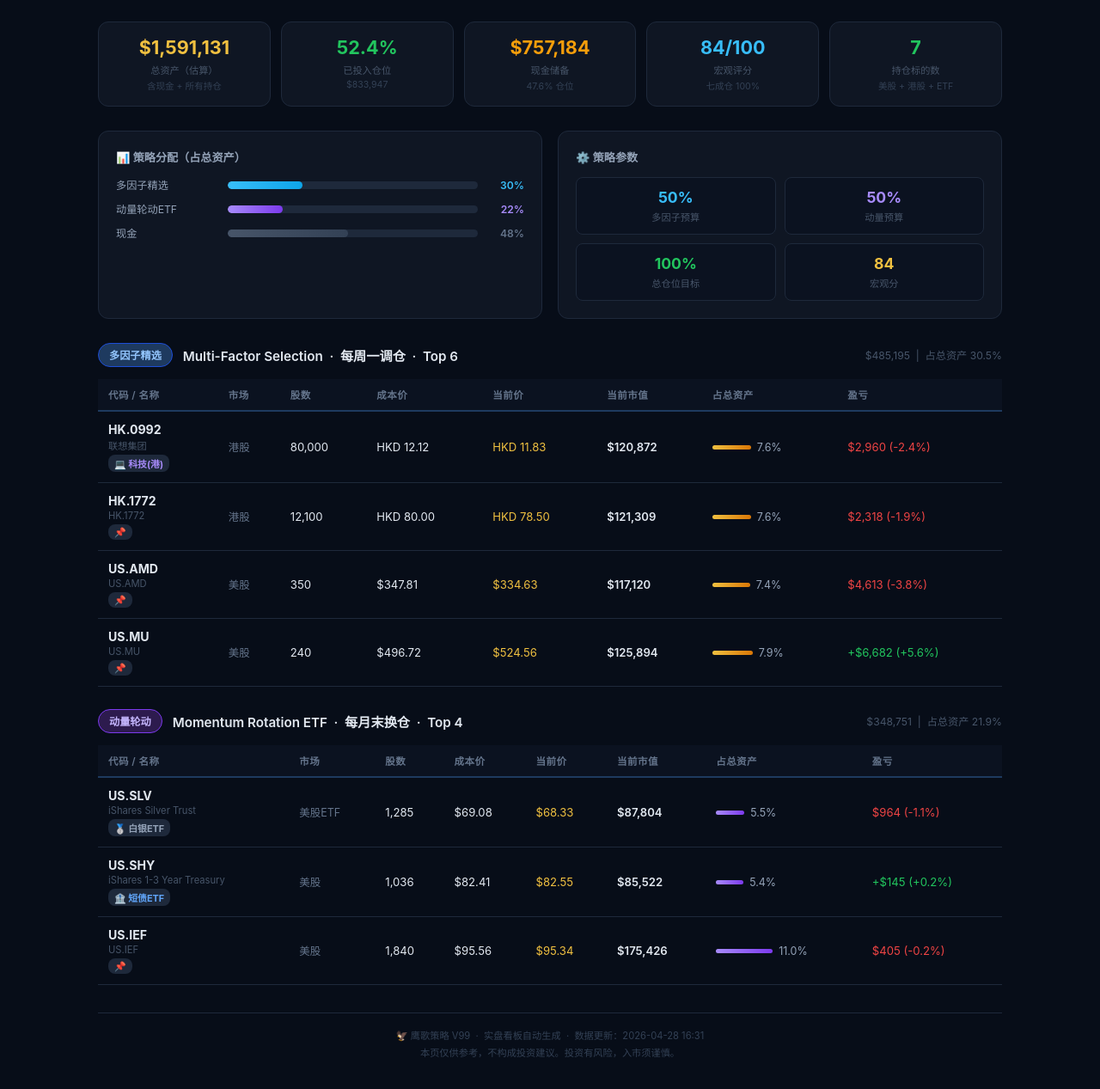
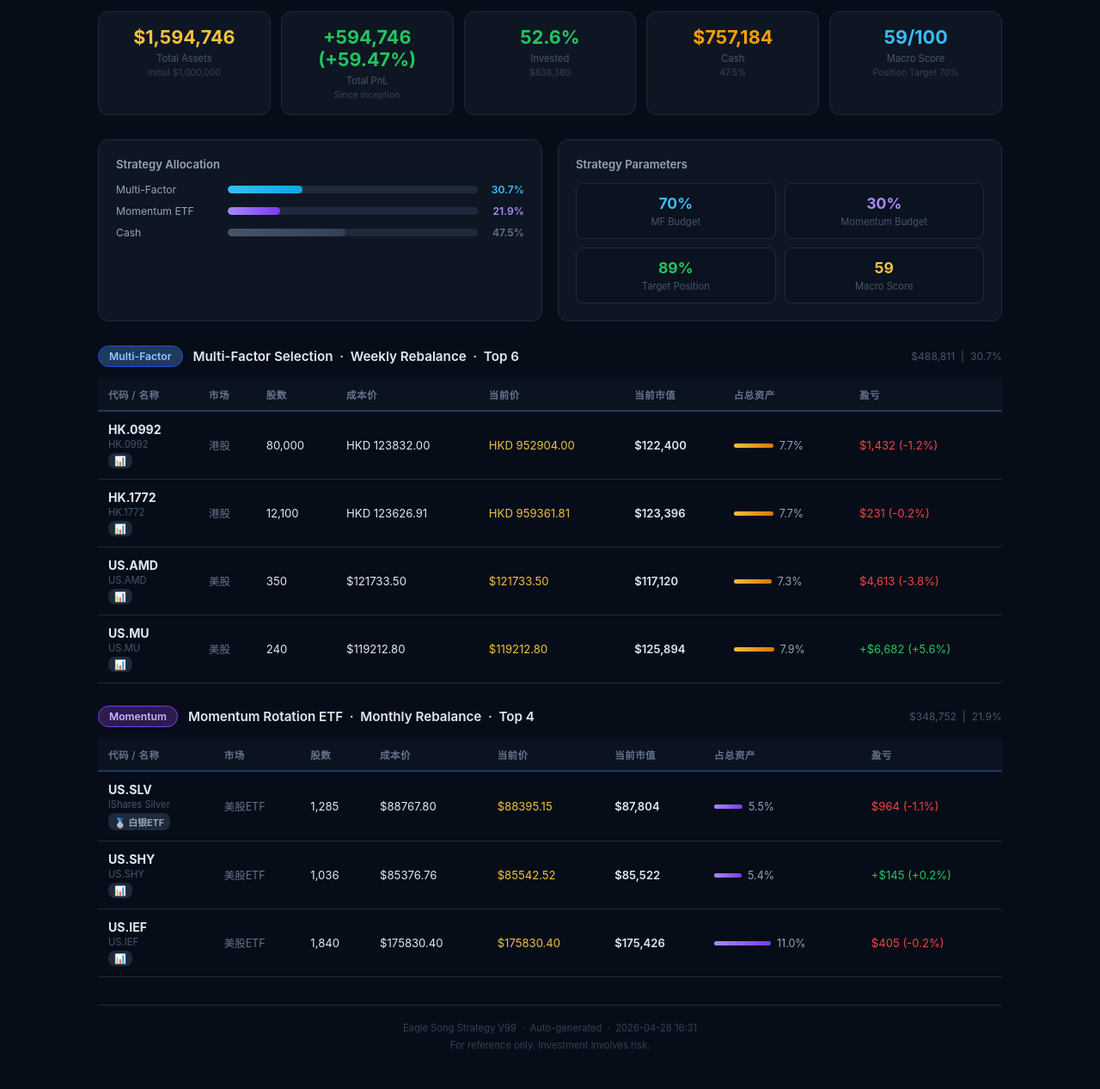
Before and after one commit to yingli0319-svg/eagle-eye-phi, a website: page portfolio.html in a window 1280 px wide. Shown: the part 151-1418 px from the top of the page at 86% size. Drawn offline with Linux system fonts and the light colour scheme.

Commit message:
Update portfolio 2026-04-28 16:31

```diff
--- a/portfolio.html
+++ b/portfolio.html
@@ -3,7 +3,7 @@
 <head>
 <meta charset="UTF-8">
 <meta name="viewport" content="width=device-width,initial-scale=1.0">
-<title>🦅 鹰歌V99 · 实盘持仓</title>
+<title>Eagle Song V99 - Portfolio</title>
 <style>
 *{margin:0;padding:0;box-sizing:border-box;}
 body{background:#070d18;color:#e2e8f0;font-family:'SF Pro Display',-apple-system,BlinkMacSystemFont,'Segoe UI',sans-serif;min-height:100vh;}
@@ -57,92 +57,89 @@ td{padding:12px 12px;font-size:0.82rem;}
 </head>
 <body>
 <div class="top-bar">
-  <div class="logo">🦅 鹰歌V99 · 实盘持仓看板</div>
-  <a href="/" class="back-btn">← 返回主页</a>
-  <div class="update-time">最后更新：2026-04-28 16:31 &nbsp;·&nbsp; 每交易日收盘后自动同步</div>
+  <div class="logo">Eagle Song V99 - Portfolio</div>
+  <a href="/" class="back-btn">&larr; Home</a>
+  <div class="update-time">Updated: 2026-04-28 16:31</div>
 </div>
 
 <div class="container">
-  <h1>实盘持仓明细</h1>
-  <div class="subtitle">Eagle Song Strategy V99 &nbsp;·&nbsp; 双策略：多因子精选 + 动量轮动 &nbsp;·&nbsp; 实盘起点 2026-03-28</div>
+  <h1>Portfolio Holdings</h1>
+  <div class="subtitle">Eagle Song Strategy V99 &nbsp;&middot;&nbsp; Multi-Factor + Momentum &nbsp;&middot;&nbsp; Since 2026-03-27</div>
 
-  <!-- 总资产概览 -->
   <div class="summary-grid">
     <div class="stat-card">
-      <div class="stat-val gold">$1,591,131</div>
-      <div class="stat-label">总资产（估算）</div>
-      <div class="stat-sub">含现金 + 所有持仓</div>
+      <div class="stat-val gold">$1,594,746</div>
+      <div class="stat-label">Total Assets</div>
+      <div class="stat-sub">Initial $1,000,000</div>
     </div>
     <div class="stat-card">
-      <div class="stat-val pos">52.4%</div>
-      <div class="stat-label">已投入仓位</div>
-      <div class="stat-sub">$833,947</div>
+      <div class="stat-val pos">+594,746 (+59.47%)</div>
+      <div class="stat-label">Total PnL</div>
+      <div class="stat-sub">Since inception</div>
+    </div>
+    <div class="stat-card">
+      <div class="stat-val pos">52.6%</div>
+      <div class="stat-label">Invested</div>
+      <div class="stat-sub">$838,380</div>
     </div>
     <div class="stat-card">
       <div class="stat-val warn">$757,184</div>
-      <div class="stat-label">现金储备</div>
-      <div class="stat-sub">47.6% 仓位</div>
+      <div class="stat-label">Cash</div>
+      <div class="stat-sub">47.5%</div>
     </div>
     <div class="stat-card">
-      <div class="stat-val" style="color:#38bdf8;">84/100</div>
-      <div class="stat-label">宏观评分</div>
-      <div class="stat-sub">七成仓 100%</div>
-    </div>
-    <div class="stat-card">
-      <div class="stat-val" style="color:#22c55e;">7</div>
-      <div class="stat-label">持仓标的数</div>
-      <div class="stat-sub">美股 + 港股 + ETF</div>
+      <div class="stat-val" style="color:#38bdf8;">59/100</div>
+      <div class="stat-label">Macro Score</div>
+      <div class="stat-sub">Position Target 70%</div>
     </div>
   </div>
 
-  <!-- 仓位分配 -->
   <div class="alloc-section">
     <div class="alloc-card">
-      <div class="alloc-title">📊 策略分配（占总资产）</div>
+      <div class="alloc-title">Strategy Allocation</div>
       <div class="alloc-bar-row">
-        <div class="alloc-label">多因子精选</div>
+        <div class="alloc-label">Multi-Factor</div>
         <div class="alloc-bar-bg"><div class="alloc-bar-fill" style="width:30%;background:linear-gradient(90deg,#38bdf8,#0ea5e9);"></div></div>
-        <div class="alloc-pct" style="color:#38bdf8;">30%</div>
+        <div class="alloc-pct" style="color:#38bdf8;">30.7%</div>
       </div>
       <div class="alloc-bar-row">
-        <div class="alloc-label">动量轮动ETF</div>
-        <div class="alloc-bar-bg"><div class="alloc-bar-fill" style="width:22%;background:linear-gradient(90deg,#a78bfa,#7c3aed);"></div></div>
-        <div class="alloc-pct" style="color:#a78bfa;">22%</div>
+        <div class="alloc-label">Momentum ETF</div>
+        <div class="alloc-bar-bg"><div class="alloc-bar-fill" style="width:21%;background:linear-gradient(90deg,#a78bfa,#7c3aed);"></div></div>
+        <div class="alloc-pct" style="color:#a78bfa;">21.9%</div>
       </div>
       <div class="alloc-bar-row">
-        <div class="alloc-label">现金</div>
-        <div class="alloc-bar-bg"><div class="alloc-bar-fill" style="width:48%;background:linear-gradient(90deg,#475569,#334155);"></div></div>
-        <div class="alloc-pct" style="color:#64748b;">48%</div>
+        <div class="alloc-label">Cash</div>
+        <div class="alloc-bar-bg"><div class="alloc-bar-fill" style="width:47%;background:linear-gradient(90deg,#475569,#334155);"></div></div>
+        <div class="alloc-pct" style="color:#64748b;">47.5%</div>
       </div>
     </div>
     <div class="alloc-card">
-      <div class="alloc-title">⚙️ 策略参数</div>
+      <div class="alloc-title">Strategy Parameters</div>
       <div style="display:grid;grid-template-columns:1fr 1fr;gap:10px;margin-top:4px;">
         <div style="background:#0b1220;border:1px solid #1e293b;border-radius:8px;padding:12px;text-align:center;">
-          <div style="font-size:1.1rem;font-weight:700;color:#38bdf8;">50%</div>
-          <div style="font-size:0.7rem;color:#475569;margin-top:4px;">多因子预算</div>
+          <div style="font-size:1.1rem;font-weight:700;color:#38bdf8;">70%</div>
+          <div style="font-size:0.7rem;color:#475569;margin-top:4px;">MF Budget</div>
         </div>
         <div style="background:#0b1220;border:1px solid #1e293b;border-radius:8px;padding:12px;text-align:center;">
-          <div style="font-size:1.1rem;font-weight:700;color:#a78bfa;">50%</div>
-          <div style="font-size:0.7rem;color:#475569;margin-top:4px;">动量预算</div>
+          <div style="font-size:1.1rem;font-weight:700;color:#a78bfa;">30%</div>
+          <div style="font-size:0.7rem;color:#475569;margin-top:4px;">Momentum Budget</div>
         </div>
         <div style="background:#0b1220;border:1px solid #1e293b;border-radius:8px;padding:12px;text-align:center;">
-          <div style="font-size:1.1rem;font-weight:700;color:#22c55e;">100%</div>
-          <div style="font-size:0.7rem;color:#475569;margin-top:4px;">总仓位目标</div>
+          <div style="font-size:1.1rem;font-weight:700;color:#22c55e;">89%</div>
+          <div style="font-size:0.7rem;color:#475569;margin-top:4px;">Target Position</div>
         </div>
         <div style="background:#0b1220;border:1px solid #1e293b;border-radius:8px;padding:12px;text-align:center;">
-          <div style="font-size:1.1rem;font-weight:700;color:#f0c040;">84</div>
-          <div style="font-size:0.7rem;color:#475569;margin-top:4px;">宏观分</div>
+          <div style="font-size:1.1rem;font-weight:700;color:#f0c040;">59</div>
+          <div style="font-size:0.7rem;color:#475569;margin-top:4px;">Macro Score</div>
         </div>
       </div>
     </div>
   </div>
 
-  <!-- 多因子持仓 -->
   <div class="strategy-header">
-    <span class="strategy-badge badge-mf">多因子精选</span>
-    <div class="strategy-title">Multi-Factor Selection &nbsp;·&nbsp; 每周一调仓 &nbsp;·&nbsp; Top 6</div>
-    <div class="strategy-meta">$485,195 &nbsp;|&nbsp; 占总资产 30.5%</div>
+    <span class="strategy-badge badge-mf">Multi-Factor</span>
+    <div class="strategy-title">Multi-Factor Selection &nbsp;&middot;&nbsp; Weekly Rebalance &nbsp;&middot;&nbsp; Top 6</div>
+    <div class="strategy-meta">$488,811 &nbsp;|&nbsp; 30.7%</div>
   </div>
   <table>
     <thead>
@@ -153,60 +150,60 @@ td{padding:12px 12px;font-size:0.82rem;}
     </thead>
     <tbody>
       <tr>
-        <td class="ticker-cell">HK.0992<div class="ticker-sub">联想集团</div>
-          <span class="sector-tag" style="color:#a78bfa;">💻 科技(港)</span></td>
+        <td class="ticker-cell">HK.0992<div class="ticker-sub">HK.0992</div>
+          <span class="sector-tag" style="color:#94a3b8;">📊 </span></td>
         <td style="color:#64748b;font-size:0.78rem;">港股</td>
         <td>80,000</td>
-        <td>HKD 12.12</td>
-        <td style="color:#f0c040;">HKD 11.83</td>
-        <td style="font-weight:600;">$120,872</td>
+        <td>HKD 123832.00</td>
+        <td style="color:#f0c040;">HKD 952904.00</td>
+        <td style="font-weight:600;">$122,400</td>
         <td>
           <div class="weight-bar-wrap">
-            <div class="weight-bar " style="width:45px;"></div>
-            <span style="color:#94a3b8;font-size:0.78rem;">7.6%</span>
+            <div class="weight-bar " style="width:46px;"></div>
+            <span style="color:#94a3b8;font-size:0.78rem;">7.7%</span>
           </div>
         </td>
-        <td><span class="neg">$2,960 (-2.4%)</span></td>
+        <td><span class="neg">$1,432 (-1.2%)</span></td>
       </tr>
       <tr>
         <td class="ticker-cell">HK.1772<div class="ticker-sub">HK.1772</div>
-          <span class="sector-tag" style="color:#94a3b8;">📌</span></td>
+          <span class="sector-tag" style="color:#94a3b8;">📊 </span></td>
         <td style="color:#64748b;font-size:0.78rem;">港股</td>
         <td>12,100</td>
-        <td>HKD 80.00</td>
-        <td style="color:#f0c040;">HKD 78.50</td>
-        <td style="font-weight:600;">$121,309</td>
+        <td>HKD 123626.91</td>
+        <td style="color:#f0c040;">HKD 959361.81</td>
+        <td style="font-weight:600;">$123,396</td>
         <td>
           <div class="weight-bar-wrap">
-            <div class="weight-bar " style="width:45px;"></div>
-            <span style="color:#94a3b8;font-size:0.78rem;">7.6%</span>
+            <div class="weight-bar " style="width:46px;"></div>
+            <span style="color:#94a3b8;font-size:0.78rem;">7.7%</span>
           </div>
         </td>
-        <td><span class="neg">$2,318 (-1.9%)</span></td>
+        <td><span class="neg">$231 (-0.2%)</span></td>
       </tr>
       <tr>
         <td class="ticker-cell">US.AMD<div class="ticker-sub">US.AMD</div>
-          <span class="sector-tag" style="color:#94a3b8;">📌</span></td>
+          <span class="sector-tag" style="color:#94a3b8;">📊 </span></td>
         <td style="color:#64748b;font-size:0.78rem;">美股</td>
         <td>350</td>
-        <td>$347.81</td>
-        <td style="color:#f0c040;">$334.63</td>
+        <td>$121733.50</td>
+        <td style="color:#f0c040;">$121733.50</td>
         <td style="font-weight:600;">$117,120</td>
         <td>
           <div class="weight-bar-wrap">
             <div class="weight-bar " style="width:44px;"></div>
-            <span style="color:#94a3b8;font-size:0.78rem;">7.4%</span>
+            <span style="color:#94a3b8;font-size:0.78rem;">7.3%</span>
           </div>
         </td>
         <td><span class="neg">$4,613 (-3.8%)</span></td>
       </tr>
       <tr>
         <td class="ticker-cell">US.MU<div class="ticker-sub">US.MU</div>
-          <span class="sector-tag" style="color:#94a3b8;">📌</span></td>
+          <span class="sector-tag" style="color:#94a3b8;">📊 </span></td>
         <td style="color:#64748b;font-size:0.78rem;">美股</td>
         <td>240</td>
-        <td>$496.72</td>
-        <td style="color:#f0c040;">$524.56</td>
+        <td>$119212.80</td>
+        <td style="color:#f0c040;">$119212.80</td>
         <td style="font-weight:600;">$125,894</td>
         <td>
           <div class="weight-bar-wrap">
@@ -219,11 +216,10 @@ td{padding:12px 12px;font-size:0.82rem;}
     </tbody>
   </table>
 
-  <!-- 动量轮动 -->
   <div class="strategy-header">
-    <span class="strategy-badge badge-mo">动量轮动</span>
-    <div class="strategy-title">Momentum Rotation ETF &nbsp;·&nbsp; 每月末换仓 &nbsp;·&nbsp; Top 4</div>
-    <div class="strategy-meta">$348,751 &nbsp;|&nbsp; 占总资产 21.9%</div>
+    <span class="strategy-badge badge-mo">Momentum</span>
+    <div class="strategy-title">Momentum Rotation ETF &nbsp;&middot;&nbsp; Monthly Rebalance &nbsp;&middot;&nbsp; Top 4</div>
+    <div class="strategy-meta">$348,752 &nbsp;|&nbsp; 21.9%</div>
   </div>
   <table>
     <thead>
@@ -234,12 +230,12 @@ td{padding:12px 12px;font-size:0.82rem;}
     </thead>
     <tbody>
       <tr>
-        <td class="ticker-cell">US.SLV<div class="ticker-sub">iShares Silver Trust</div>
+        <td class="ticker-cell">US.SLV<div class="ticker-sub">iShares Silver</div>
           <span class="sector-tag" style="color:#94a3b8;">🥈 白银ETF</span></td>
         <td style="color:#64748b;font-size:0.78rem;">美股ETF</td>
         <td>1,285</td>
-        <td>$69.08</td>
-        <td style="color:#f0c040;">$68.33</td>
+        <td>$88767.80</td>
+        <td style="color:#f0c040;">$88395.15</td>
         <td style="font-weight:600;">$87,804</td>
         <td>
           <div class="weight-bar-wrap">
@@ -250,12 +246,12 @@ td{padding:12px 12px;font-size:0.82rem;}
         <td><span class="neg">$964 (-1.1%)</span></td>
       </tr>
       <tr>
-        <td class="ticker-cell">US.SHY<div class="ticker-sub">iShares 1-3 Year Treasury</div>
-          <span class="sector-tag" style="color:#60a5fa;">🏦 短债ETF</span></td>
-        <td style="color:#64748b;font-size:0.78rem;">美股</td>
+        <td class="ticker-cell">US.SHY<div class="ticker-sub">US.SHY</div>
+          <span class="sector-tag" style="color:#94a3b8;">📊 </span></td>
+        <td style="color:#64748b;font-size:0.78rem;">美股ETF</td>
         <td>1,036</td>
-        <td>$82.41</td>
-        <td style="color:#f0c040;">$82.55</td>
+        <td>$85376.76</td>
+        <td style="color:#f0c040;">$85542.52</td>
         <td style="font-weight:600;">$85,522</td>
         <td>
           <div class="weight-bar-wrap">
@@ -267,11 +263,11 @@ td{padding:12px 12px;font-size:0.82rem;}
       </tr>
       <tr>
         <td class="ticker-cell">US.IEF<div class="ticker-sub">US.IEF</div>
-          <span class="sector-tag" style="color:#94a3b8;">📌</span></td>
-        <td style="color:#64748b;font-size:0.78rem;">美股</td>
+          <span class="sector-tag" style="color:#94a3b8;">📊 </span></td>
+        <td style="color:#64748b;font-size:0.78rem;">美股ETF</td>
         <td>1,840</td>
-        <td>$95.56</td>
-        <td style="color:#f0c040;">$95.34</td>
+        <td>$175830.40</td>
+        <td style="color:#f0c040;">$175830.40</td>
         <td style="font-weight:600;">$175,426</td>
         <td>
           <div class="weight-bar-wrap">
@@ -285,8 +281,8 @@ td{padding:12px 12px;font-size:0.82rem;}
   </table>
 
   <div class="footer-note">
-    🦅 鹰歌策略 V99 &nbsp;·&nbsp; 实盘看板自动生成 &nbsp;·&nbsp; 数据更新：2026-04-28 16:31<br>
-    本页仅供参考，不构成投资建议。投资有风险，入市须谨慎。
+    Eagle Song Strategy V99 &nbsp;&middot;&nbsp; Auto-generated &nbsp;&middot;&nbsp; 2026-04-28 16:31<br>
+    For reference only. Investment involves risk.
   </div>
 </div>
 </body>
```
